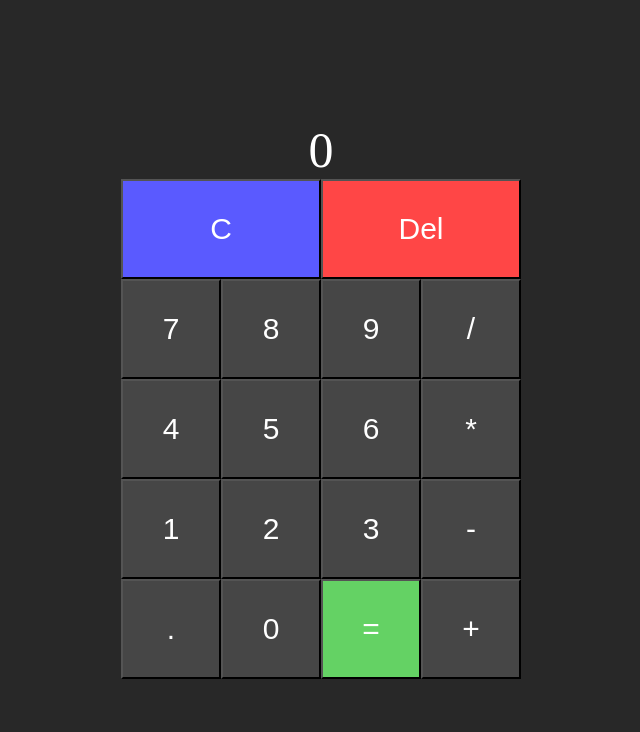
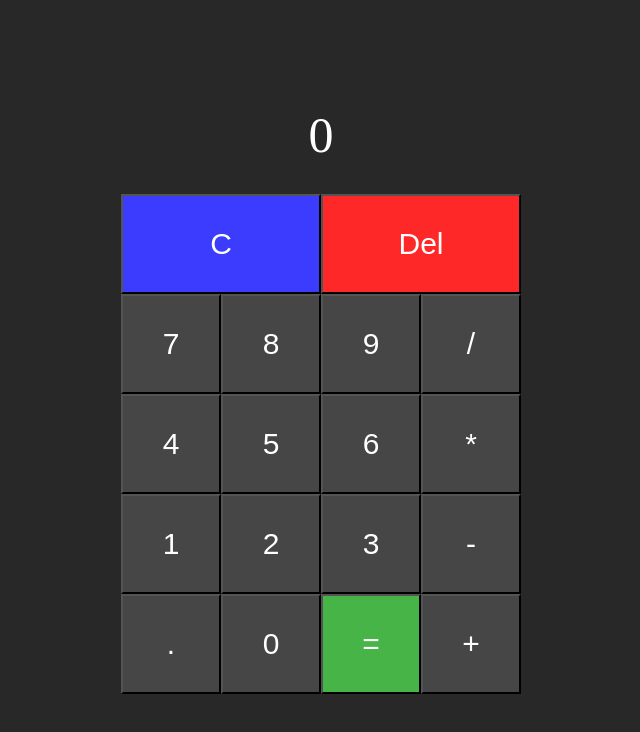
Before and after one commit to niallsiow/calculator, a plain HTML site: page index.html in a window 1280 px wide. Shown: the whole page, without its empty margins (319-959 px from the left). Drawn offline with Linux system fonts and the light colour scheme.

Commit message:
Add padding to display, update operator colors

```diff
--- a/index.html
+++ b/index.html
@@ -37,34 +37,35 @@
 
       .buttonClear{
         width: 200px;
-        background-color: rgb(90, 90, 255);
+        background-color: rgb(60, 60, 255);
       }
 
       .buttonClear:hover{
-        background-color: rgb(120, 120, 255);
+        background-color: rgb(90, 90, 255);
       }
 
       .buttonDelete{
         width: 200px;
+        background-color: rgb(255, 40, 40);
+      }
+
+      .buttonDelete:hover{
         background-color: rgb(255, 70, 70);
       }
 
-      .buttonDelete:hover{
-        background-color: rgb(255, 100, 100);
-      }
-
       .buttonEquals{
-        background-color: rgb(100, 210, 100);
+        background-color: rgb(70, 180, 70);
       }
 
       .buttonEquals:hover{
-        background-color: rgb(130, 240, 130);
+        background-color: rgb(100, 210, 100);
       }
 
       .display{
         width: 400px;
         font-size: 50px;
         text-align: center;
+        padding-bottom: 30px;
       }
     </style>
   </head>
```
